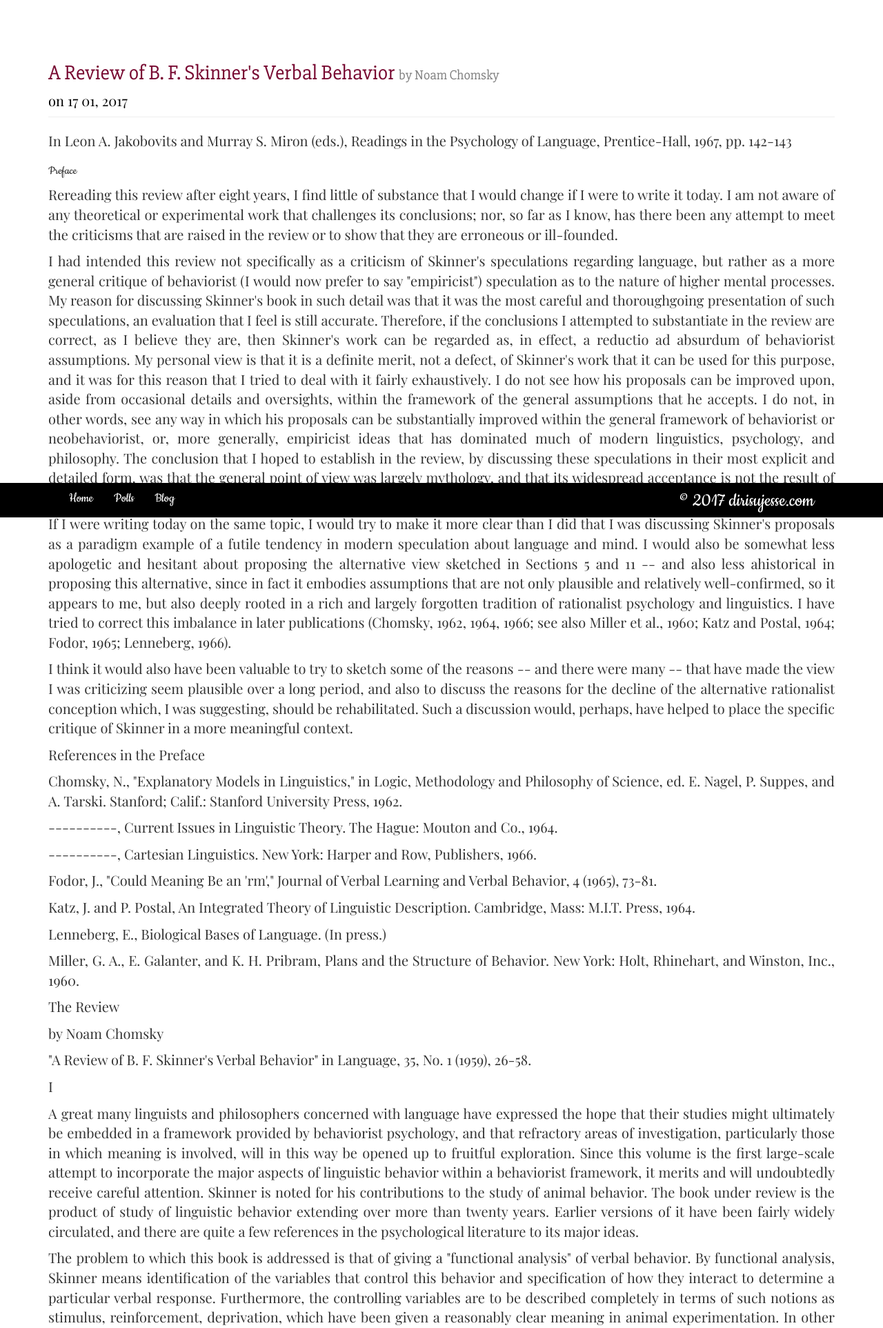
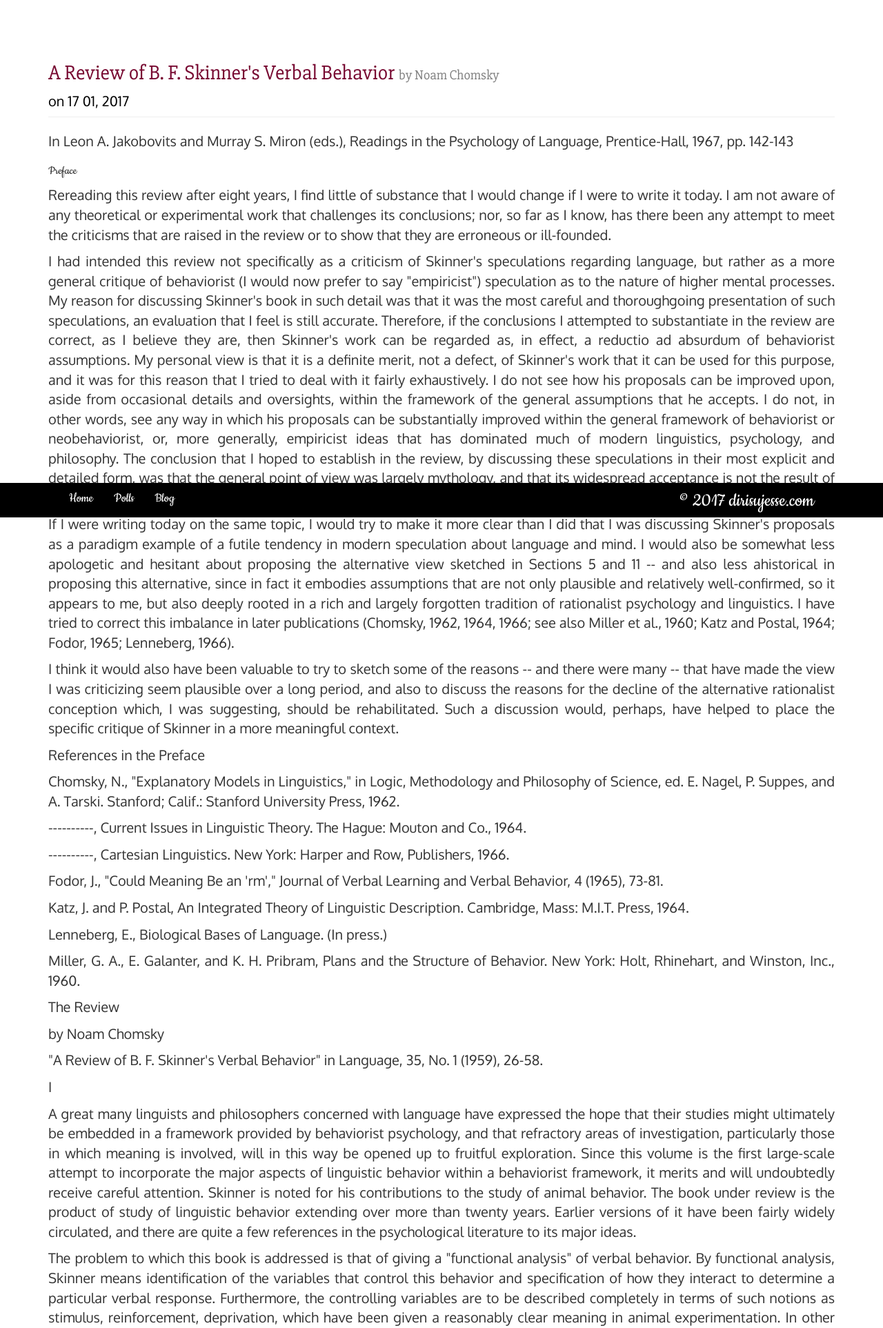
Before and after one commit to dirisujesse/django-project-webapp, a Django app: page /1/ in a window 1280 px wide. Shown: the part 50-1975 px from the top of the page at 69% size. Run offline with Django 3.2, Linux system fonts and the light colour scheme; data comes from the database, SQL or seed files in the repository; some libraries are stand-ins or nearby versions; some web fonts are replaced.

Commit message:
Update webapp.css

```diff
--- a/polls/static/css/webapp.css
+++ b/polls/static/css/webapp.css
@@ -1,7 +1,7 @@
 body {
     background-color: /*rgb(0, 10, 30);*/
     color: rgb(150,80,100);/*rgb(130, 15, 90);*/
-    font-family: 'Playfair Display', serif;
+    font-family: 'Oxygen', serif;
     font-size: 1.5em;
 }
 
```
